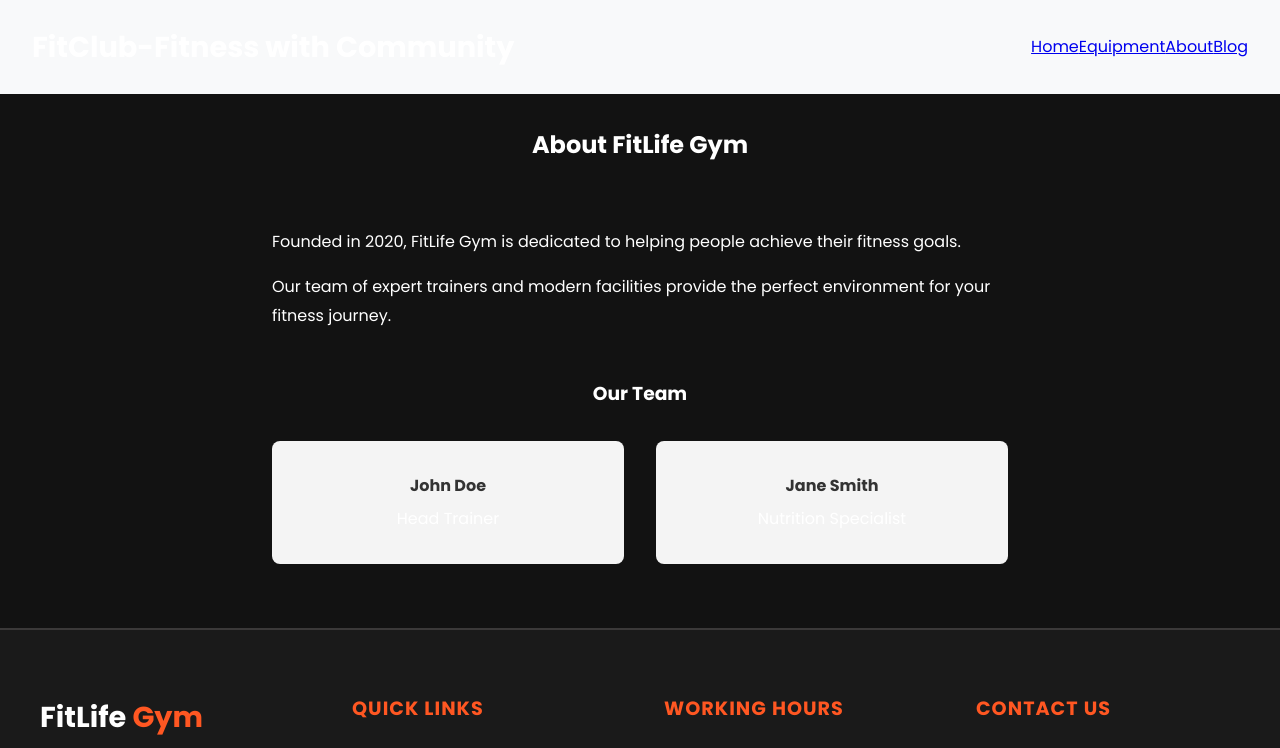
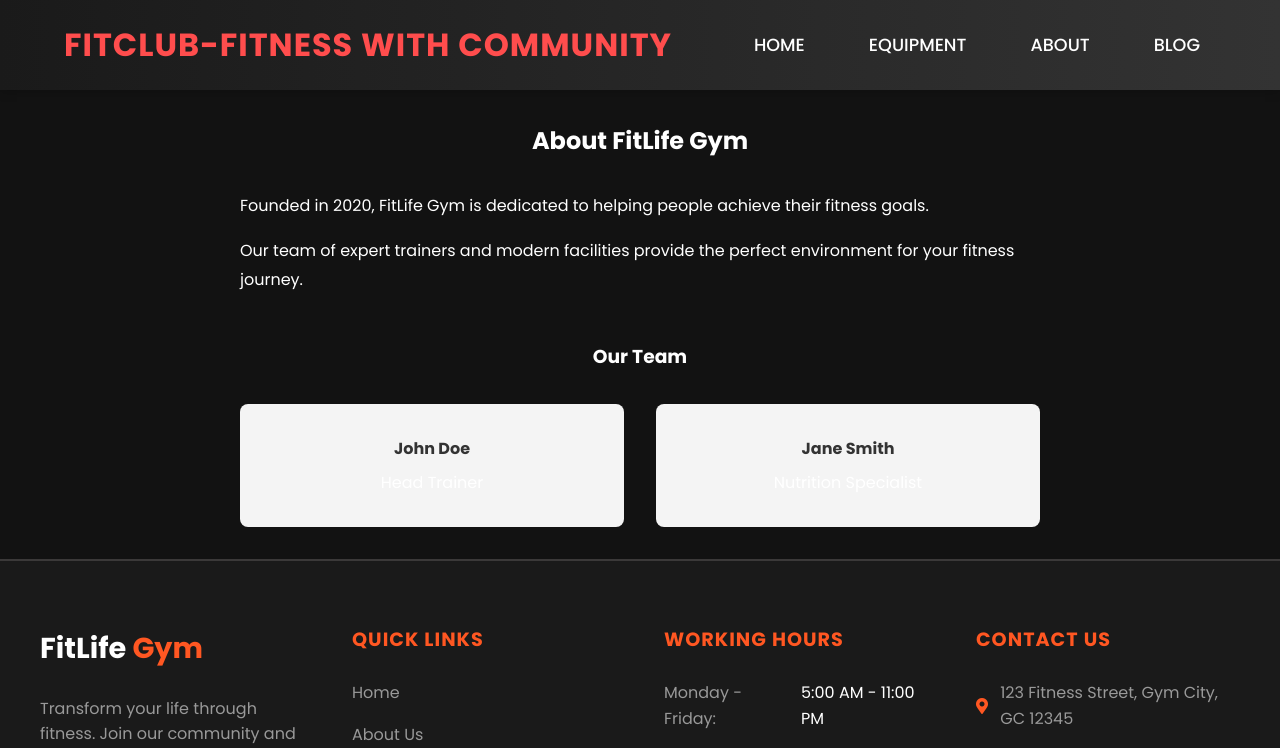
Before and after one commit to TusharGhosh56/Fit_Club, a React (Create React App) app: page /about in a window 1280 px wide. Shown: the top 748 px of the page. Built offline with nearby package versions, Linux system fonts and the light colour scheme.

Commit message:
fixed navbar css

```diff
--- a/src/css/Navbar.css
+++ b/src/css/Navbar.css
@@ -1,26 +1,18 @@
-* {
-    margin: 0;
-    padding: 0;
-    box-sizing: border-box;
-  }
-
-  body {
-    font-family: Arial, sans-serif;
-    line-height: 1.6;
-  }
-
 .navbar {
-    padding: 1.5rem 2rem;
-    background-color: #f8f9fa;
+  background: linear-gradient(to right, #1a1a1a, #333);
+  padding: 1.2rem 4rem;
   display: flex;
   justify-content: space-between;
   align-items: center;
+  box-shadow: 0 2px 10px rgba(0, 0, 0, 0.2);
 }
 
 .nav-brand {
-    font-size: 1.8rem;
+  font-size: 2rem;
   font-weight: bold;
-    color: white;
+  color: #ff4d4d;
+  text-transform: uppercase;
+  letter-spacing: 1px;
 }
 
 .nav-links {
@@ -28,92 +20,34 @@
   list-style: none;
   margin: 0;
   padding: 0;
+  gap: 2rem;
 }
 
-  .nav-item {
-    margin: 0 1rem;
+.nav-links li a {
+  color: #ffffff;
+  text-decoration: none;
+  font-size: 1.1rem;
+  font-weight: 500;
+  text-transform: uppercase;
+  padding: 0.5rem 1rem;
+  border-radius: 4px;
+  transition: all 0.3s ease;
 }
 
-  .nav-item a {
-    font-size: 1.2rem;
-    text-decoration: none;
-    color: #333;
-    padding: 0.5rem 1rem;
-    transition: color 0.3s ease;
+.nav-links li a:hover {
+  background-color: #ff4d4d;
+  color: #ffffff;
+  transform: translateY(-2px);
 }
 
-  .nav-item a:hover {
-    color: #007bff;
+@media (max-width: 768px) {
+  .navbar {
+    padding: 1rem 2rem;
+    flex-direction: column;
+    gap: 1rem;
   }
 
-  .home .hero {
-    text-align: center;
-    padding: 4rem 2rem;
-    background: #f4f4f4;
+  .nav-links {
+    gap: 1rem;
   }
-
-  .features {
-    display: grid;
-    grid-template-columns: repeat(auto-fit, minmax(250px, 1fr));
-    gap: 2rem;
-    padding: 2rem;
 }
-
-  .equipment-grid {
-    display: grid;
-    grid-template-columns: repeat(auto-fit, minmax(250px, 1fr));
-    gap: 2rem;
-    padding: 2rem;
-  }
-
-  .equipment-card {
-    background: #f4f4f4;
-    padding: 1rem;
-    border-radius: 5px;
-  }
-
-  .about-content {
-    padding: 2rem;
-    max-width: 800px;
-    margin: 0 auto;
-  }
-
-  .team-grid {
-    display: grid;
-    grid-template-columns: repeat(auto-fit, minmax(200px, 1fr));
-    gap: 2rem;
-    margin-top: 2rem;
-  }
-
-  .blog {
-    padding: 2rem;
-    max-width: 800px;
-    margin: 0 auto;
-  }
-
-  .post-form {
-    margin-bottom: 2rem;
-  }
-
-  .post-form textarea {
-    width: 100%;
-    height: 100px;
-    margin-bottom: 1rem;
-    padding: 0.5rem;
-  }
-
-  .post {
-    background: #f4f4f4;
-    padding: 1rem;
-    margin-bottom: 1rem;
-    border-radius: 5px;
-  }
-
-  .cta-button {
-    background: #333;
-    color: white;
-    border: none;
-    padding: 0.8rem 2rem;
-    margin-top: 1rem;
-    cursor: pointer;
-  }
```
Lines whose indentation alone changed are shown as unchanged.
